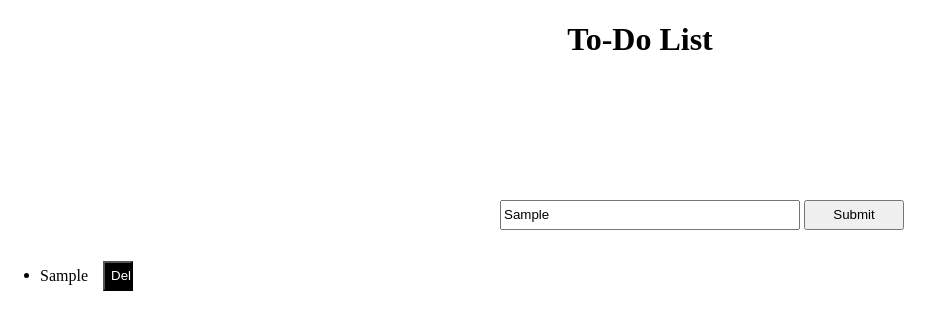
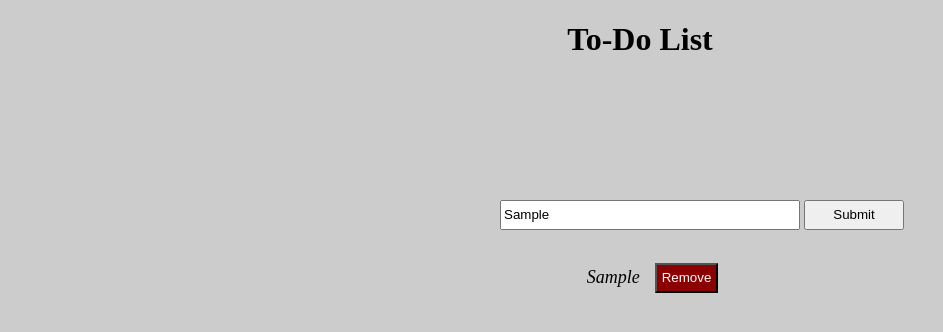
Before and after one commit to YasminFarag/Dom-exercises, a plain HTML site: page exercises/jQuery/todo-list.html in a window 1280 px wide. Both pictures are taken after typing "Sample" into the empty fields and a click on the button "Submit". Shown: the whole page, without its empty margins (0-943 px from the left). Drawn offline with nearby package versions, Linux system fonts and the light colour scheme.

Commit message:
vanilla js

```diff
--- a/exercises/jQuery/todo-list.html
+++ b/exercises/jQuery/todo-list.html
@@ -15,6 +15,7 @@
 
         body{
             margin: auto;
+            background-color: #ccc
         }
 
         input{
@@ -26,7 +27,7 @@
 
         button{
             width:100px;
-            height: 30px
+            height: 30px;
         }
 
         h1{
--- a/exercises/jQuery/todo-list.js
+++ b/exercises/jQuery/todo-list.js
@@ -14,8 +14,8 @@ let button = document.querySelector('#btn');
 myCont = document.querySelector('.main')
 button.addEventListener('click',()=>{
 
-    /* let ul= document.createElement('ul')
-    ul.textContent= 'new Tasks'
+    let ul= document.createElement('ul')
+   /*  ul.textContent= 'new Tasks'
     myCont.appendChild(ul)
     document.body.appendChild(myCont) */
 let listed= document.getElementById('list')
@@ -25,31 +25,36 @@ let listed= document.getElementById('list')
 
     listed.appendChild(listedItem)
 
-    //document.body.appendChild(listed)
+    //styling listed item
 
-
+     listed.style.listStyleType= 'none';
+    listed.style.fontSize= '18px';
+    listed.style.textAlign='center';
+    listed.style.fontStyle= 'italic'
 
     // delete button
 
 
         let delBtn = document.createElement('button');
-        delBtn.textContent ='Del'
+        delBtn.textContent ='Remove'
         delBtn.className= 'delete'
 
         listedItem.appendChild(delBtn);
 
-
-        //document.body.appendChild(listed)
+// vanilla js
+    let clickOnBtn = document.querySelector('.delete')
 
 
-    /* let clickOnBtn = document.querySelector('.delete')
 
     console.log(clickOnBtn);
     clickOnBtn.addEventListener('click',()=>{
 
-        listed.removeChild(listedItem)
+        listed.removeChild(listed.childNodes[0]);
 
-  })*/
+  })
+
+  // jQuery
+
 
       $(document).ready(function(){
         $('.delete').click(function(){
@@ -61,18 +66,14 @@ let listed= document.getElementById('list')
         // styling the delete button
 
         $('.delete').css({
-            'background-color':'black',
-            'width':'30px',
+            'background-color':'darkred',
+            'width':'auto',
             'color':'white',
             'margin': '15px',
             'text-align': 'center',
+            'cursor':'pointer',
+            'padding': '5px',
 
         });
 });
 });
-
-
-
-
-let element = document.getElementsByClassName('delete');
-element.style.color= 'red';
```
